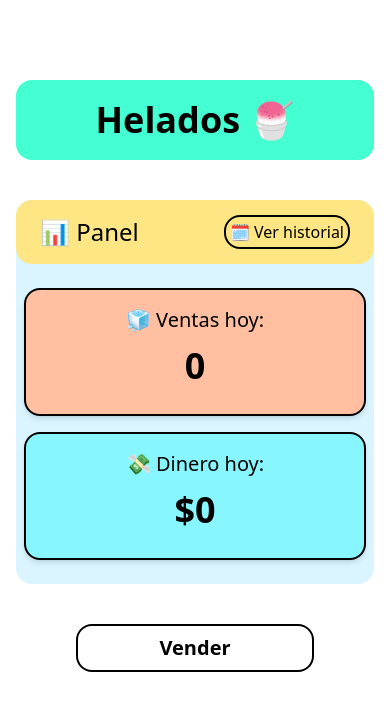
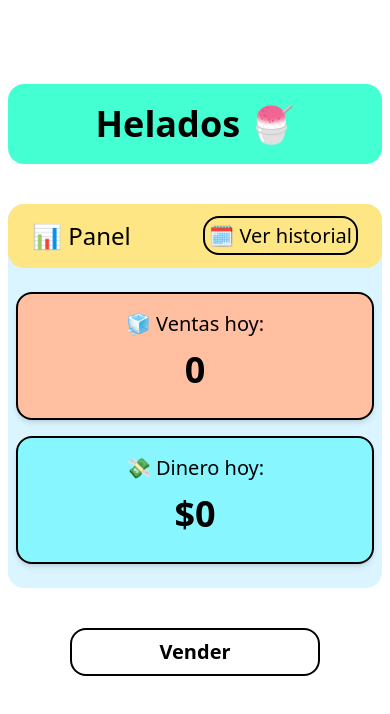
Before and after one commit to Ariel-Caceres/App-Helados, a React (Vite) app: page / in a window 390 px wide. Shown: the top 714 px of the page. Built offline with nearby package versions, Linux system fonts and the light colour scheme.

Commit message:
responsive 20vh top todas las paginas

```diff
--- a/src/pages/Home.tsx
+++ b/src/pages/Home.tsx
@@ -15,20 +15,21 @@ export const Home = () => {
 
 
     return (
-        <div className="w-full max-w-3xl mx-auto h-full flex flex-col mt-20 gap-10 px-4">
+        <div className="w-full max-w-3xl mx-auto  flex mt-[10vh]  flex-col gap-10 px-2">
 
             <Header />
 
             <div className="w-full bg-[#DAF5FF] rounded-2xl flex  flex-col justify-evenly relative py-6">
 
                 <div className="absolute top-0 left-0 gap-x-10 gap-y-3 right-0 flex flex-wrap w-full  items-center justify-between   bg-amber-200 rounded-2xl px-6 py-4 ">
+
                     <div className="">
                         <span className="text-2xl whitespace-nowrap md:text-3xl font-medium">📊 Panel</span>
 
                     </div>
                     <div className=" justify-end flex items-end ">
                         <button className="" onClick={() => navigate("/record")}>
-                            <span className="text-md text-end whitespace-nowrap sm:text-2xl font-medium self-end justify-self-end border-2 rounded-2xl p-1 cursor-pointer">🗓 Ver historial</span>
+                            <span className="text-xl text-end whitespace-nowrap sm:text-2xl font-medium self-end justify-self-end border-2 rounded-2xl p-1 cursor-pointer">🗓 Ver historial</span>
                         </button>
                     </div>
                 </div>
--- a/src/pages/Modal.tsx
+++ b/src/pages/Modal.tsx
@@ -62,7 +62,7 @@ export const Modal = () => {
 
     return (
 
-        <div className="w-full max-w-3xl mx-auto flex flex-col mt-2 md:mt-20 gap-5 px-4">
+        <div className="w-full max-w-3xl mx-auto flex flex-col gap-10 px-2 items-center mt-[10vh]">
             <Header />
 
             <div className='w-full min-h-10 bg-[#DAF5FF]  rounded-2xl flex flex-col items-center'>
@@ -100,7 +100,6 @@ export const Modal = () => {
 
                         />
                     </div>
-
                     {cantUno &&
                         <div className="w-full flex bg-[#B1F6FF] h-20 justify-between px-4 items-center rounded-2xl border-2">
                             <label htmlFor="sabor" className="text-lg sm:text-2xl font-medium w-1/3">Sabor:</label>
--- a/src/pages/Record.tsx
+++ b/src/pages/Record.tsx
@@ -24,7 +24,7 @@ export const Record = () => {
 
 
     return (
-        <div className={`w-full max-w-3xl mx-auto h-full flex flex-col gap-10 px-2 ${ventaAEditar ? "mt-5" : "mt-20"}`}>
+        <div className={`w-full max-w-3xl mx-auto  mt-[10vh] flex flex-col gap-10 px-2 ${ventaAEditar ? "mt-5" : "mt-20"}`}>
 
             <Header />
             {ventaAEditar ?
@@ -35,7 +35,9 @@ export const Record = () => {
 
                     <div className="w-full bg-[#DAF5FF] rounded-2xl flex flex-col justify-evenly relative py-6">
 
-                        <div className="absolute top-0 left-0 right-0 flex items-center h-14 bg-amber-200 rounded-2xl justify-between px-6">
+                        {/* <div className="absolute top-0 left-0 right-0 flex items-center h-14 bg-amber-200 rounded-2xl justify-between px-6"> */}
+                        <div className="absolute top-0 left-0 gap-x-10 gap-y-3 right-0 flex flex-wrap w-full  items-center justify-between   bg-amber-200 rounded-2xl px-6 py-4 ">
+
                             <span className="text-2xl md:text-3xl font-medium">🗓 Historial</span>
                             <div className="">
                                 <span className="text-xl sm:text-md font-medium"></span>
```
